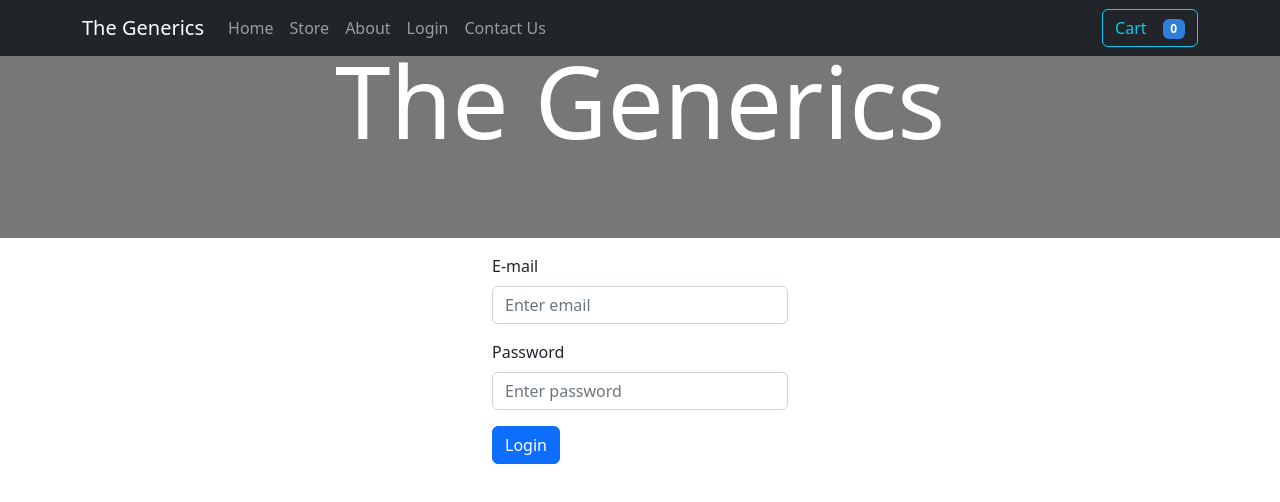
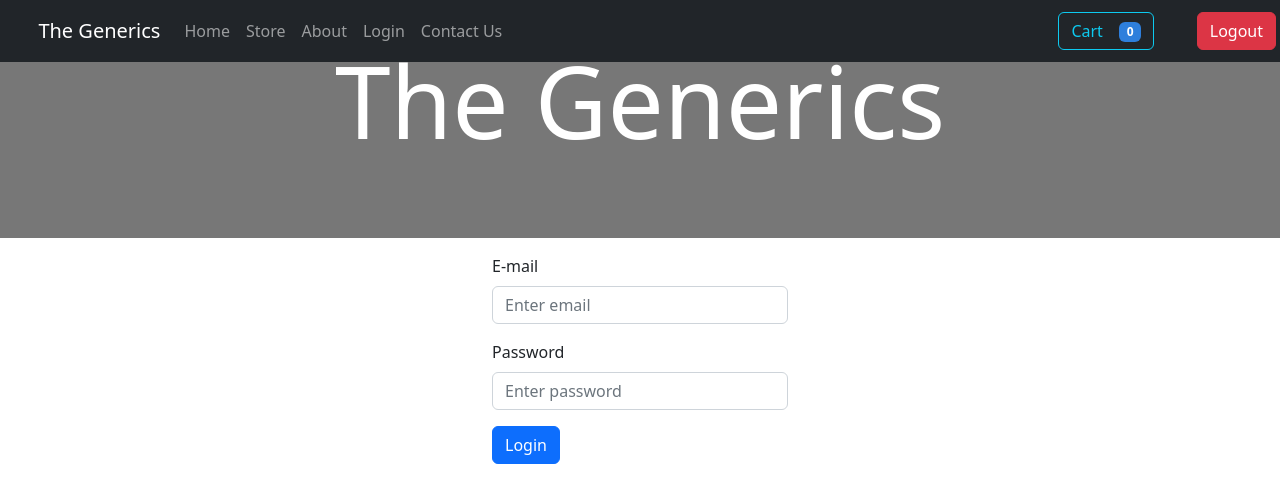
Before and after one commit to AthulPM97/E-commerce-website, a React (Create React App) app: page /login in a window 1280 px wide. Shown: the top 502 px of the page. Built offline with nearby package versions, Linux system fonts and the light colour scheme; no server answers.

Commit message:
Implemented logout feature

```diff
--- a/src/components/Header/Navbar.js
+++ b/src/components/Header/Navbar.js
@@ -3,9 +3,11 @@ import { useContext, useState } from "react";
 import CartModal from "../Cart/CartModal";
 import "./Navbar.css";
 import CartContext from "../../store/cart-context";
+import AuthContext from "../../store/auth-context";
 
 const Navigationbar = () => {
   const cartCtx = useContext(CartContext);
+  const authCtx = useContext(AuthContext);
 
   const [showCart, setShowCart] = useState(false);
 
@@ -17,6 +19,9 @@ const Navigationbar = () => {
   const onHideHandler = () => {
     setShowCart(false);
   };
+  const logoutHandler = () => {
+    authCtx.logout();
+  }
 
   const cartItemCount = cartCtx.items.length;
 
@@ -40,6 +45,7 @@ const Navigationbar = () => {
           Cart<span className="badge">{cartItemCount}</span>
         </Button>
       </Container>
+      <Button variant="danger" className="m-1" onClick={logoutHandler}>Logout</Button>
     </Navbar>
   );
 };
--- a/src/store/auth-context.js
+++ b/src/store/auth-context.js
@@ -1,18 +1,19 @@
 import React, { useState } from "react"
+import { Redirect, useHistory } from "react-router-dom";
 
 const AuthContext = React.createContext({
     token: '',
     isLoggedin: null,
     login: () => {},
-    email: '',
+    logout: () => {},
 });
 
 export const AuthProvider = (props) => {
+    const history = useHistory();
 
     const storedToken = localStorage.getItem('token') || '';
 
     const [token, setToken] = useState(storedToken);
-    const email = localStorage.getItem("email");
 
     const userIsLoggedin = !!token;
 
@@ -21,11 +22,17 @@ export const AuthProvider = (props) => {
         setToken(token);
     }
 
+    const logoutHandler = () => {
+        localStorage.removeItem('token');
+        localStorage.removeItem('email');
+        history.replace('/login');
+    };
+
     const authContext = {
         token: token,
         isLoggedin: userIsLoggedin,
         login: loginHandler,
-        email: email,
+        logout: logoutHandler,
     };
 
     return(
```
